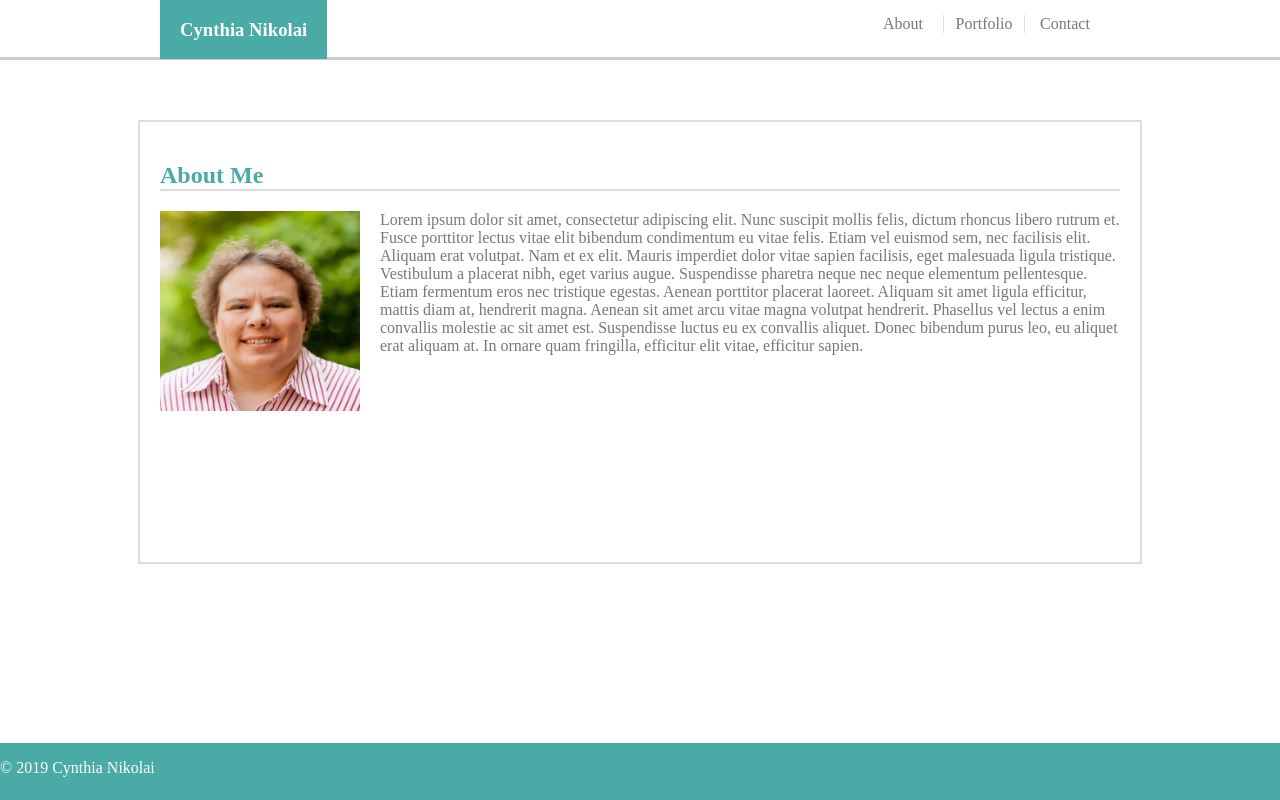
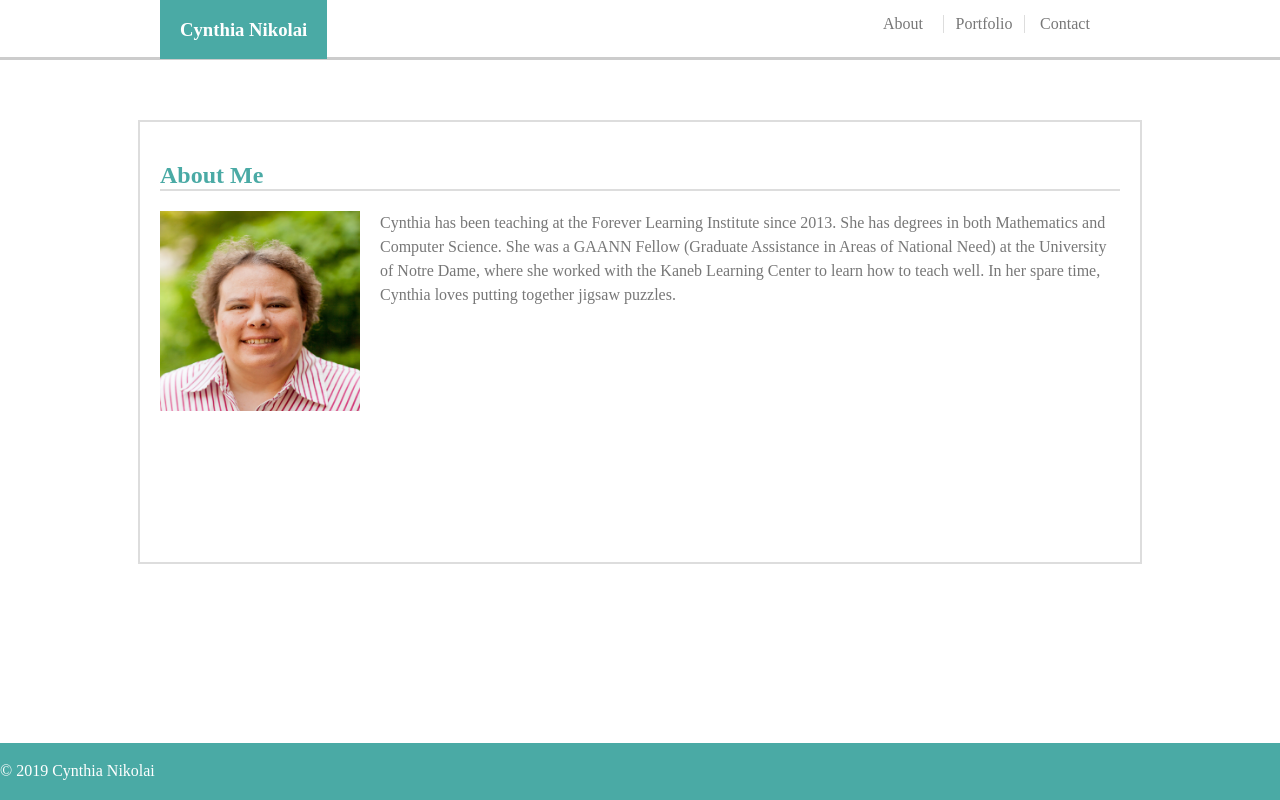
Before and after one commit to cnikolai/Basic-Portfolio, a plain HTML site: page index.html in a window 1280 px wide. Drawn offline with Linux system fonts and the light colour scheme.

Commit message:
a few small polishes

```diff
--- a/assets/css/style.css
+++ b/assets/css/style.css
@@ -70,6 +70,7 @@ p {
     /* width: 760px; */
     /* float: right; */
     /* padding-top: 20px; */
+    line-height: 1.5em;
 }
 
 #maincontent {
--- a/index.html
+++ b/index.html
@@ -22,7 +22,7 @@
     <section id="maincontent">
         <h1 id="aboutme">About Me</h1>
         <img src="assets/images/me.jpg" height="200px" width="200px" alt="image of Cynthia Nikolai">
-        <p>Lorem ipsum dolor sit amet, consectetur adipiscing elit. Nunc suscipit mollis felis, dictum rhoncus libero rutrum et. Fusce porttitor lectus vitae elit bibendum condimentum eu vitae felis. Etiam vel euismod sem, nec facilisis elit. Aliquam erat volutpat. Nam et ex elit. Mauris imperdiet dolor vitae sapien facilisis, eget malesuada ligula tristique. Vestibulum a placerat nibh, eget varius augue. Suspendisse pharetra neque nec neque elementum pellentesque. Etiam fermentum eros nec tristique egestas. Aenean porttitor placerat laoreet. Aliquam sit amet ligula efficitur, mattis diam at, hendrerit magna. Aenean sit amet arcu vitae magna volutpat hendrerit. Phasellus vel lectus a enim convallis molestie ac sit amet est. Suspendisse luctus eu ex convallis aliquet. Donec bibendum purus leo, eu aliquet erat aliquam at. In ornare quam fringilla, efficitur elit vitae, efficitur sapien. </p>
+        <p>Cynthia has been teaching at the Forever Learning Institute since 2013.  She has degrees in both Mathematics and Computer Science.  She was a GAANN Fellow (Graduate Assistance in Areas of National Need) at the University of Notre Dame, where she worked with the Kaneb Learning Center to learn how to teach well.  In her spare time, Cynthia loves putting together jigsaw puzzles.</p>
     </section>
     </div>
     <footer>
```
